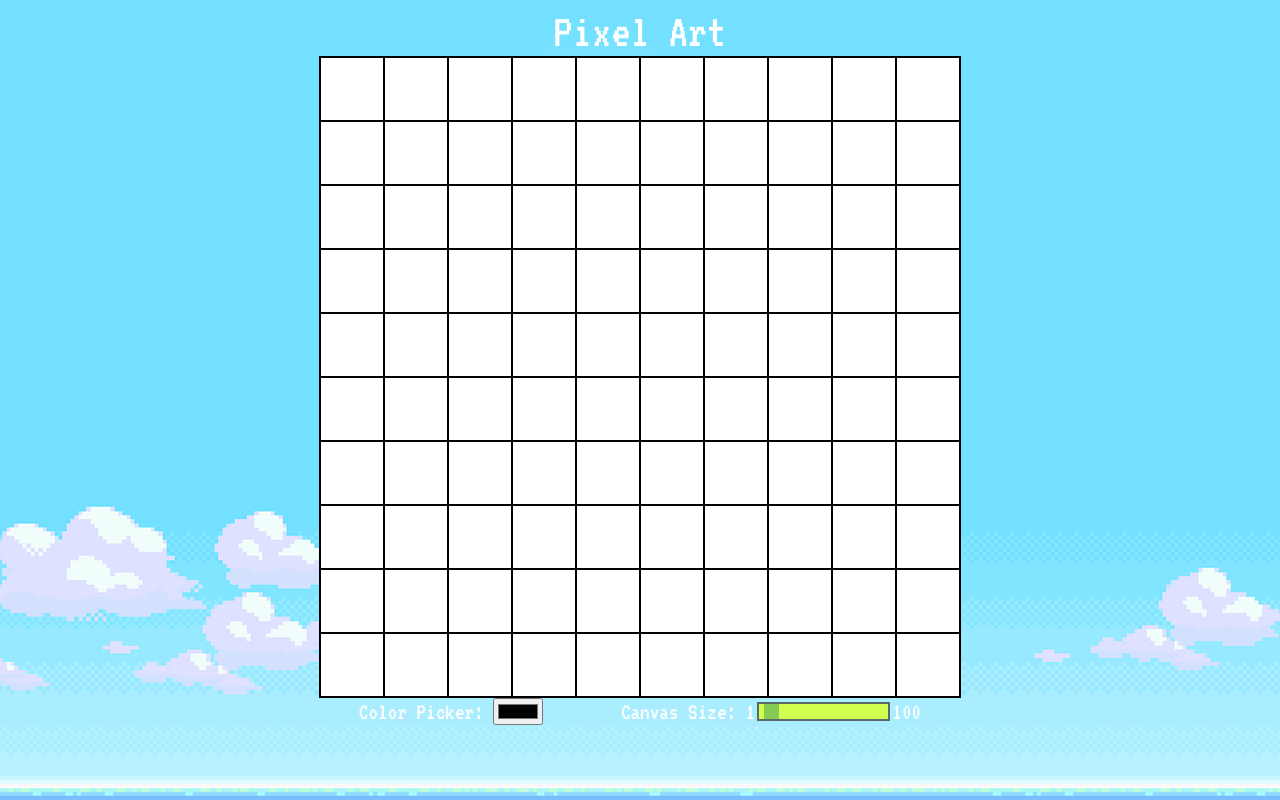
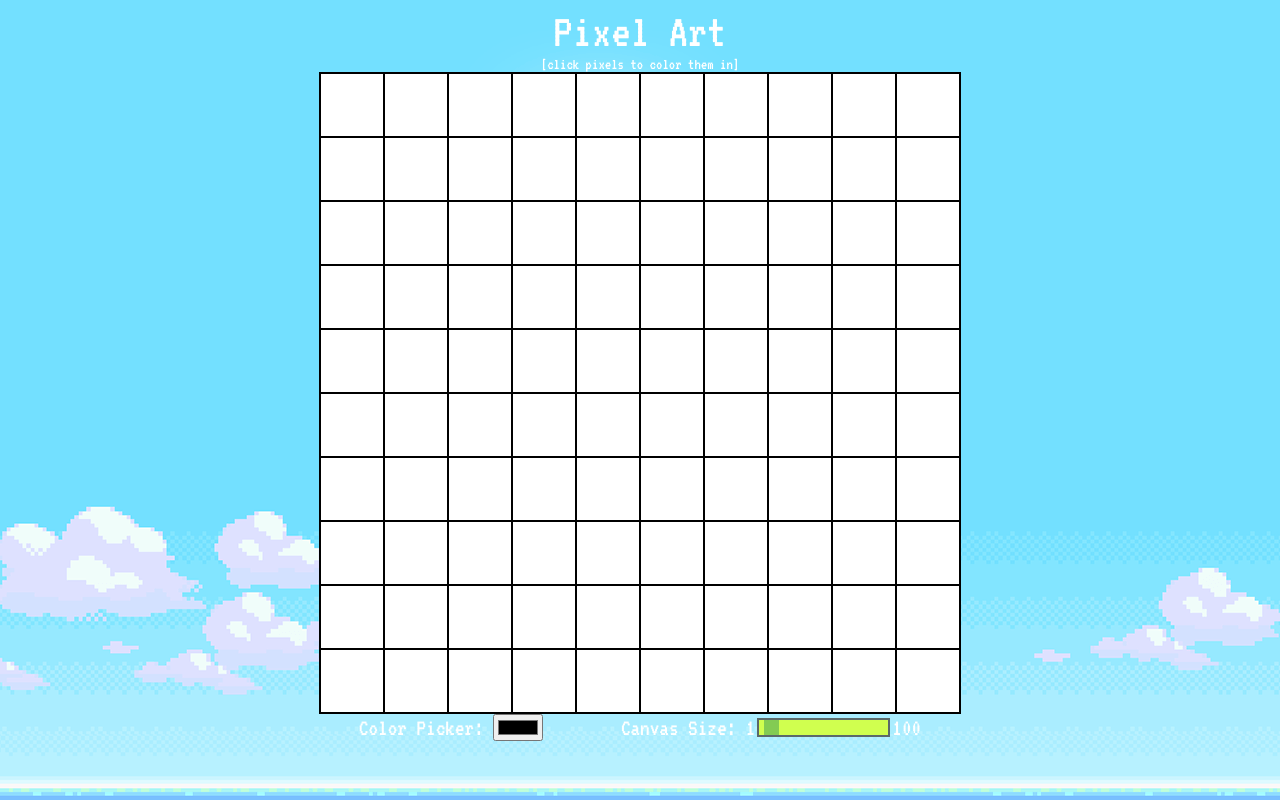
Before and after one commit to Parsa-JF/Pixel-Art, a plain HTML site: page index.html in a window 1280 px wide. Drawn offline with Linux system fonts and the light colour scheme.

Commit message:
add description div

```diff
--- a/index.html
+++ b/index.html
@@ -11,6 +11,7 @@
 </head>
 <body>
     <div id = 'header'>Pixel Art</div>
+    <div id = 'description'> [click pixels to color them in]</div>
     <div id  = 'griddy'></div>
     <div class = 'footer'>
         <div class= coloredit>
--- a/style.css
+++ b/style.css
@@ -21,6 +21,11 @@ body{
     font-size: 6vh;
     color: white;
 
+}
+
+#description{
+    color: white;
+    font-size:2vh;
 }
 
 #griddy{
```
